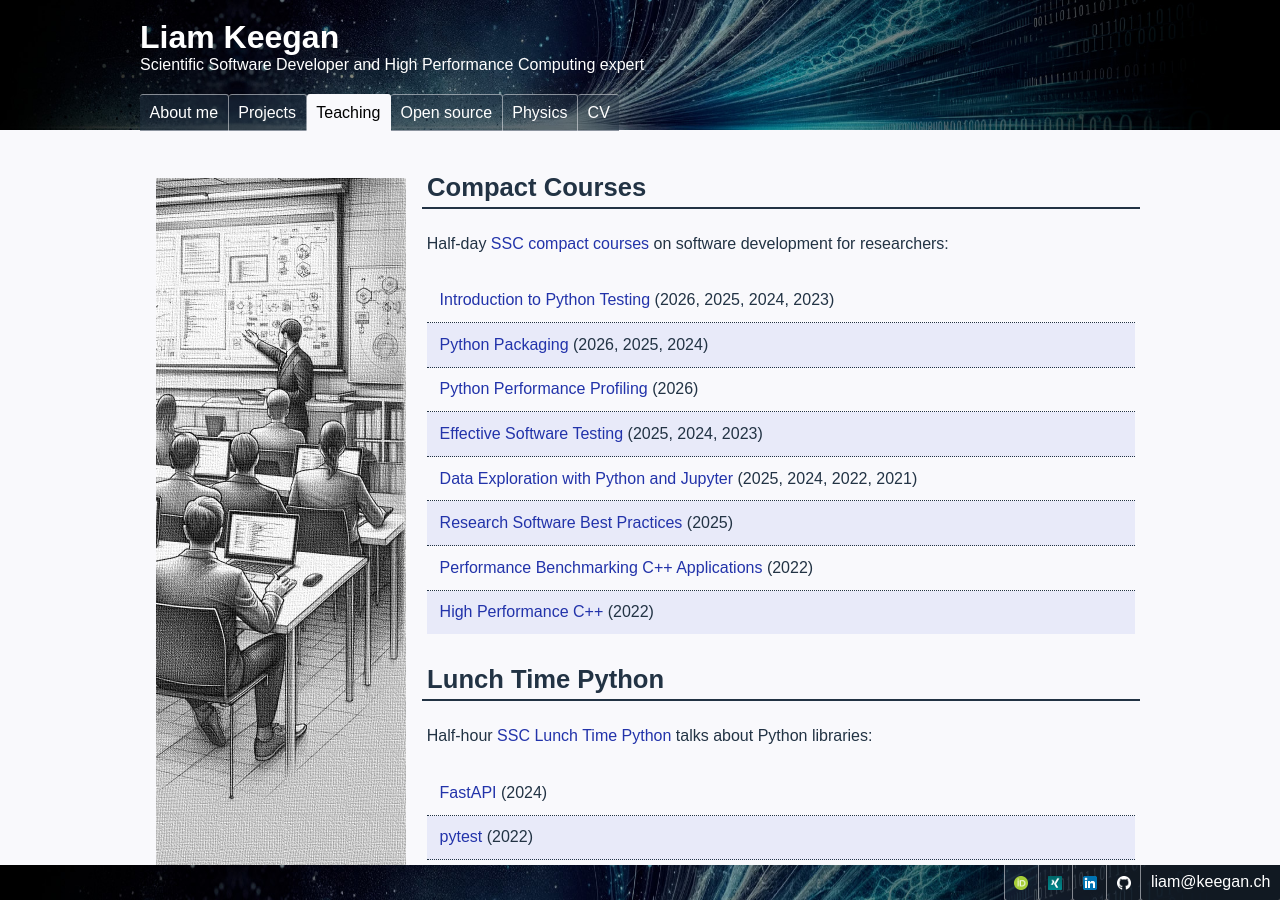
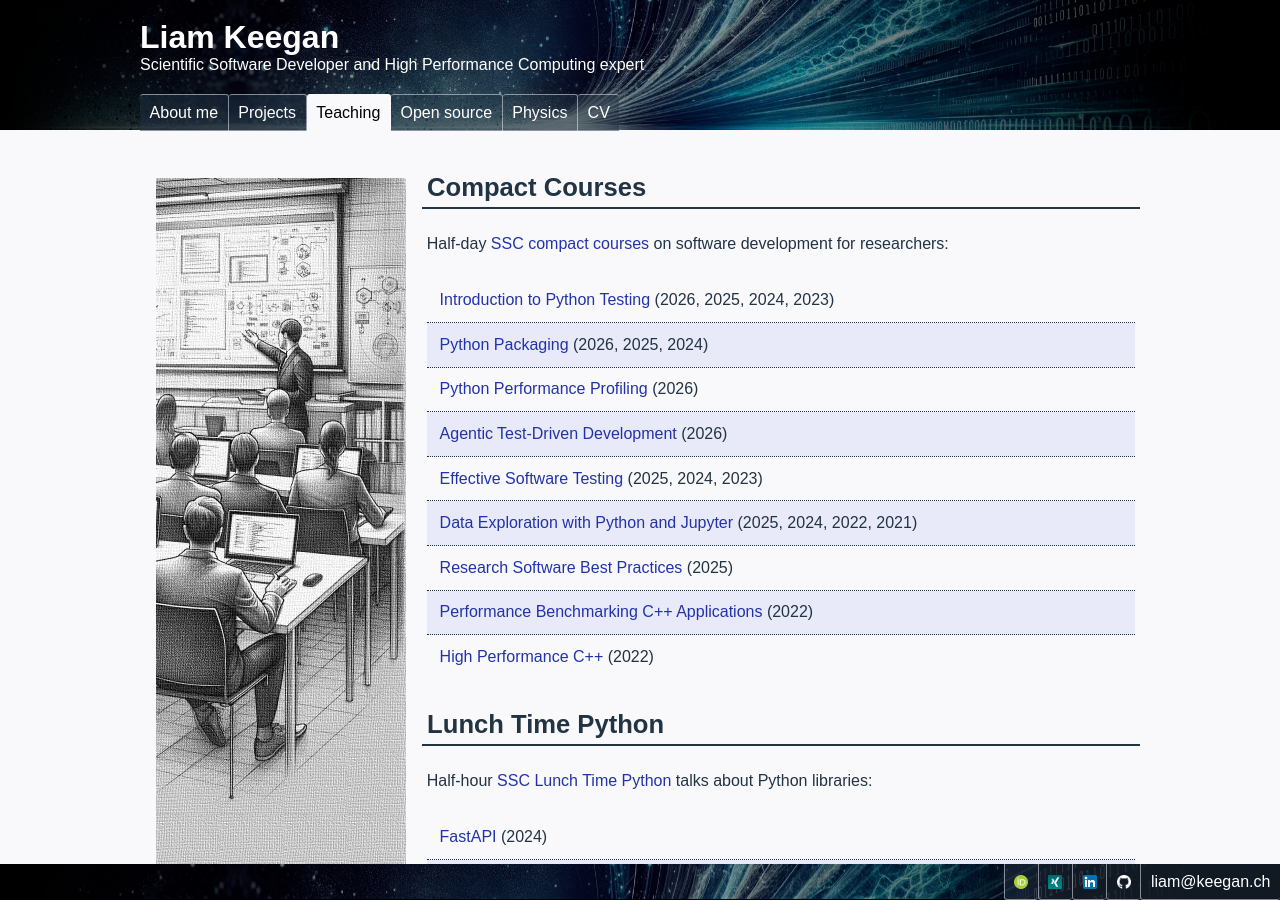
Before and after one commit to lkeegan/lkeegan.github.io, a Jekyll site: the page built from teaching.md, in a window 1280 px wide and 900 px high. Built offline with Jekyll 4.4.1, drawn with Linux system fonts in a browser that asks for light colours.

Commit message:
add agentictdd course

```diff
--- a/_data/teaching.yml
+++ b/_data/teaching.yml
@@ -1,6 +1,10 @@
 - title: Compact Courses
   description: 'Half-day <a href="https://www.ssc.uni-heidelberg.de/en/learning">SSC compact courses</a> on software development for researchers'
   items:
+
+    - years: [2026]
+      title: Agentic Test-Driven Development
+      link: https://ssciwr.github.io/agentic-test-driven-development/
 
     - years: [2026]
       title: Python Performance Profiling
```
